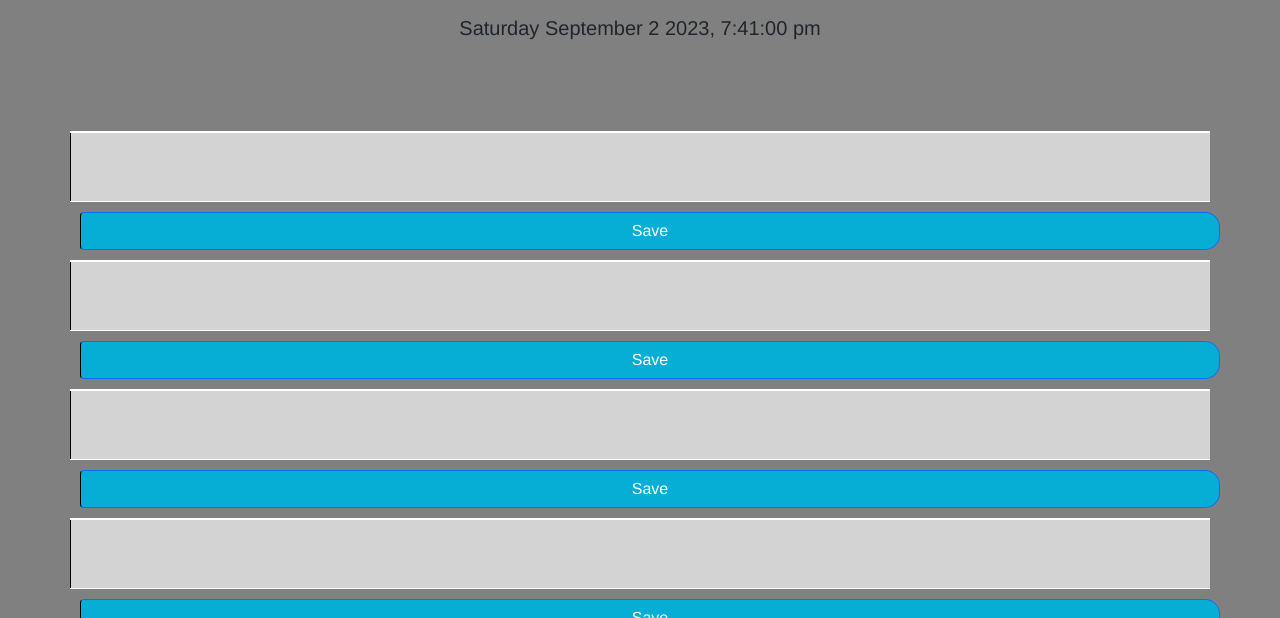
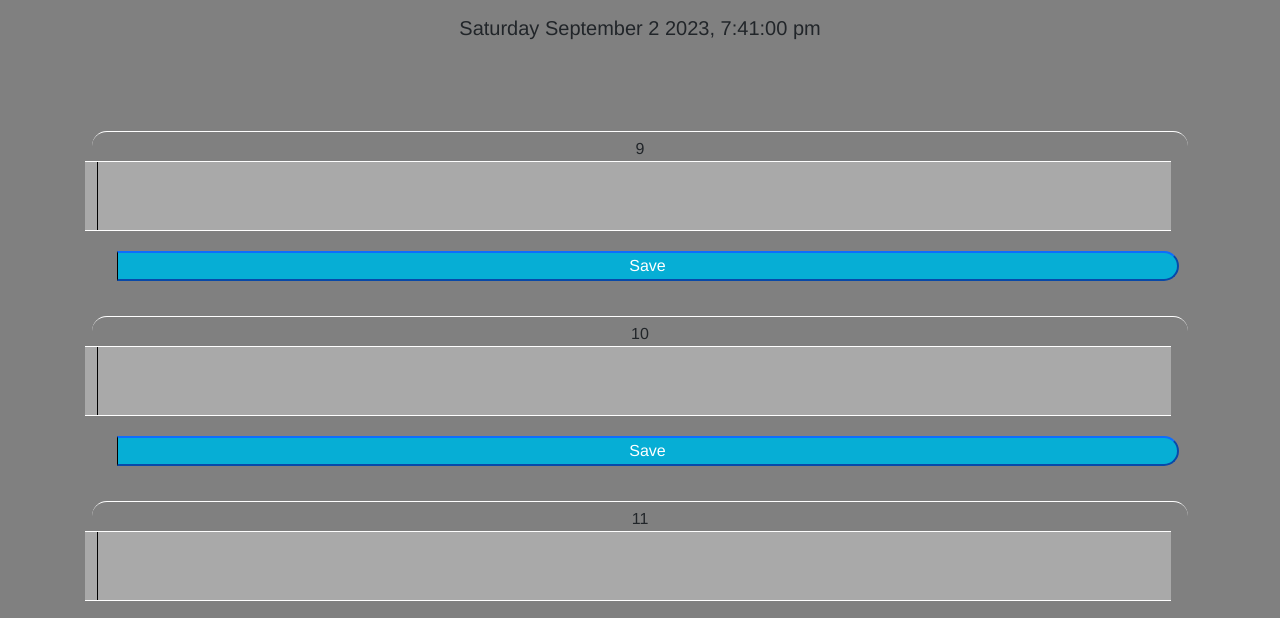
Before and after one commit to dylanadams98/work-schedule-project, a plain HTML site: page Develop/index.html in a window 1280 px wide. Shown: the part 166-784 px from the top of the page. Drawn offline with nearby package versions, Linux system fonts and the light colour scheme.

Commit message:
css and readme

```diff
--- a/Develop/script.js
+++ b/Develop/script.js
@@ -1,4 +1,3 @@
-
 var options = {
   startHour: 9,
   endHour: 23,
@@ -41,14 +40,14 @@ function generateTimeBlocks() {
   for (hour = options.startHour; hour <= options.endHour; hour++) {
 
     var savedTask = localStorage.getItem(hour) || '';
-    var html = `<div class="row" data-hour="${hour}">
-        <div class="col-sm-16" hour"${hour}"</div>
+    var html = `<div class="row time-block" data-hour="${hour}">
+        <div class="col-sm-16" hour">${hour}</div>
         <div class="row-sm-16 row past">
             <textarea class="col-sm-8 description">${savedTask}</textarea>
         </div>
 
         <div class="row-sm-16 row">
-        <button class="btn btn-primary saveBtn">Save</button>
+        <button class="btn-primary saveBtn">Save</button>
         </div>
         </div>
 
--- a/Develop/style.css
+++ b/Develop/style.css
@@ -3,6 +3,10 @@ body {
   font-size: 16px;
   text-align: center;
   background-color: grey;
+}
+
+header {
+  font-size: 20px;
 }
 
 textarea {
@@ -33,7 +37,7 @@ textarea {
 }
 
 .past {
-  background-color: #d3d3d3;
+  background-color: darkgray;
   color: white;
 }
 
@@ -67,3 +71,14 @@ textarea {
   width: 500%;
   box-sizing: border-box;
 }
+
+.btn-primary {
+  margin: 20px;
+}
+
+.time-block {
+  display: block;
+  justify-content: center;
+  padding: 5px;
+  margin: 10px;
+}
```
Also changed, not shown: Develop/index.html (+0 -11 lines), Assets/05-third-party-apis-homework-demo.gif (deleted), assets/images/screenshot.png (added), 1 other file.
